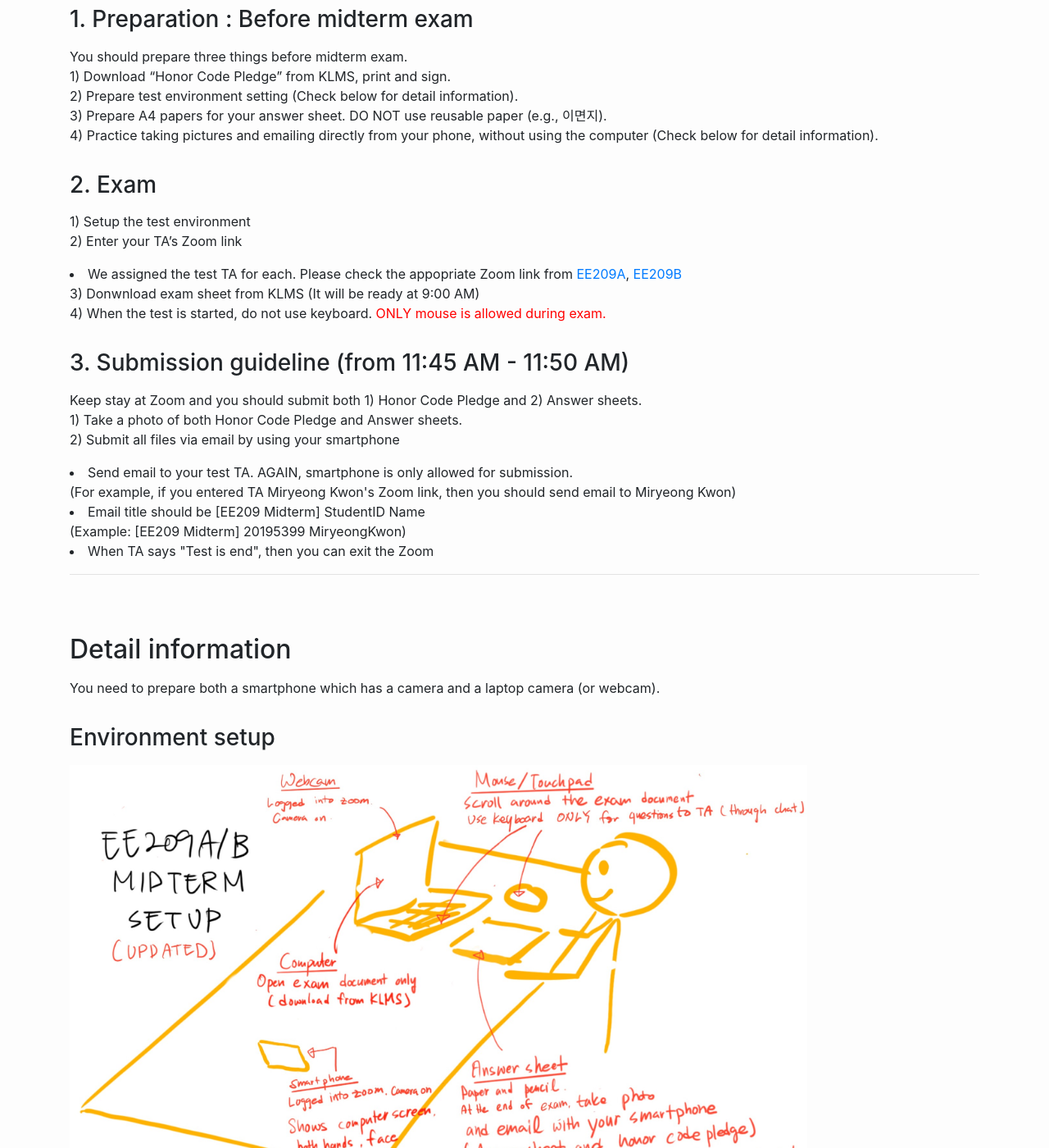
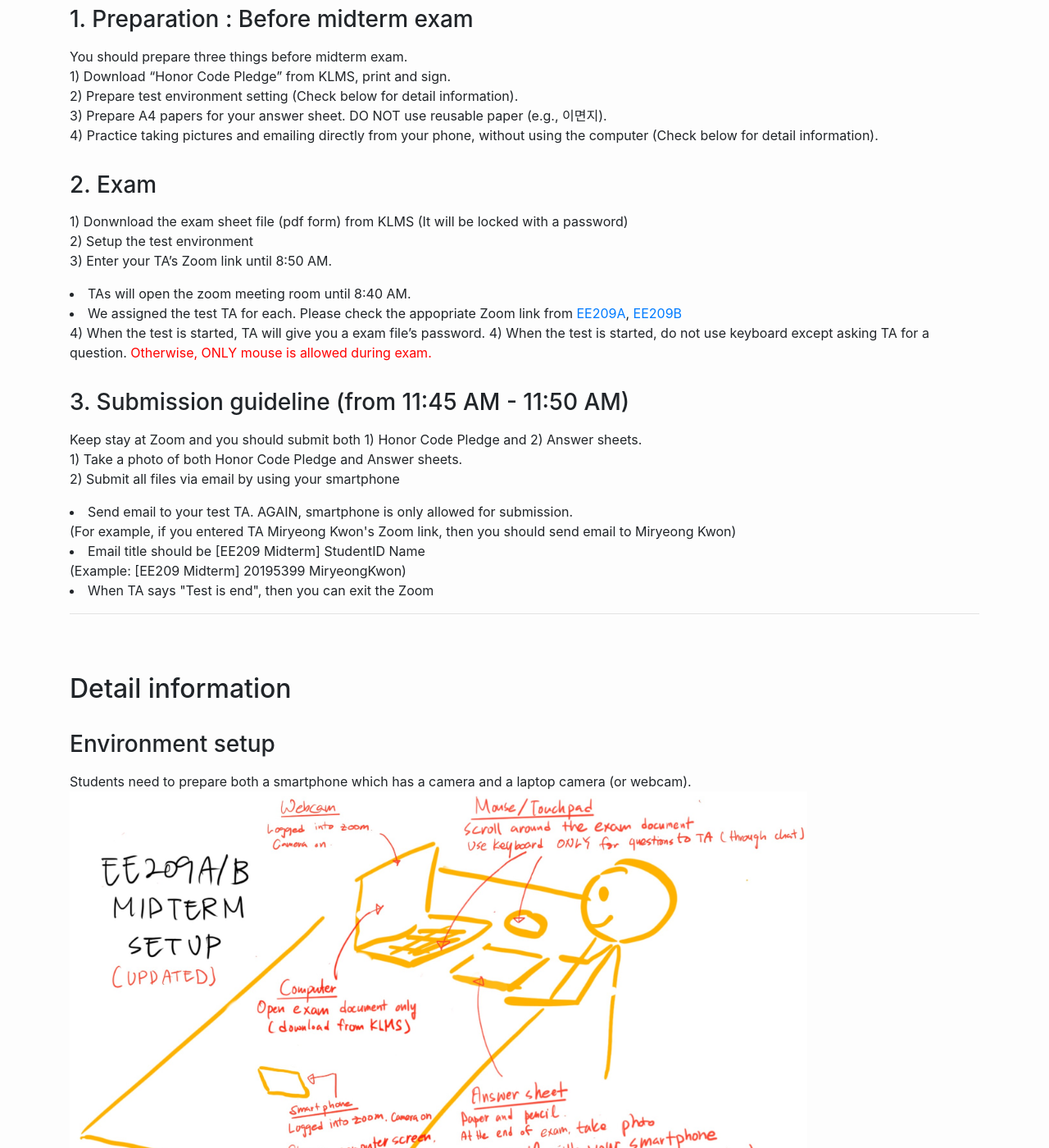
Before and after one commit to ee209-2020-fall/ee209-2020-fall, a Jekyll site: the page built from midterm.md, in a window 1280 px wide and 1400 px high, scrolled down 539 px. Shown: the whole window at 82% size. Built offline with Jekyll 4.4.1, drawn with Linux system fonts in a browser that asks for light colours.

Commit message:
Midterm update - 1

```diff
--- a/midterm.md
+++ b/midterm.md
@@ -22,11 +22,13 @@ You should prepare three things before midterm exam.<br>
 <br>
 
 <h3>2. Exam</h3>
-1) Setup the test environment <br>
-2) Enter your TA's Zoom link <br>
+1) Donwnload the exam sheet file (pdf form) from KLMS (It will be locked with a password) <br>
+2) Setup the test environment <br>
+3) Enter your TA's Zoom link until 8:50 AM. <br>
+   <li>TAs will open the zoom meeting room until 8:40 AM.</li>
    <li>We assigned the test TA for each. Please check the appopriate Zoom link from <a href="https://docs.google.com/spreadsheets/d/188zLJHcK8_qC2N82E6ZH-GRXCtziiRR9F2XZ0F-Ce1s/edit?usp=sharing">EE209A</a>, <a href="https://docs.google.com/spreadsheets/d/1k5bjKfVW7-JoOXM2feHgoXcOYzUXDodpMrPbImDG3Yc/edit?usp=sharing">EE209B</a></li>
-3) Donwnload exam sheet from KLMS (It will be ready at 9:00 AM) <br>
-4) When the test is started, do not use keyboard. <font color="#FF0000">ONLY mouse is allowed during exam.</font>
+4) When the test is started, TA will give you a exam file's password.
+4) When the test is started, do not use keyboard except asking TA for a question. <font color="#FF0000">Otherwise, ONLY mouse is allowed during exam.</font>
 <br>
 
 <h3>3. Submission guideline (from 11:45 AM - 11:50 AM)</h3>
@@ -41,8 +43,8 @@ Keep stay at Zoom and you should submit both 1) Honor Code Pledge and 2) Answer
 <hr><br>
 
 <h2 class="ui dividing header">Detail information</h2>
-You need to prepare both a smartphone which has a camera and a laptop camera (or webcam).<br>
 <h3>Environment setup</h3>
+Students need to prepare both a smartphone which has a camera and a laptop camera (or webcam).<br>
 <img src="../exam/setup_ver2.jpg" width=900><br>
 credit: Professor Songmin Kim :)
 <hr>
```
